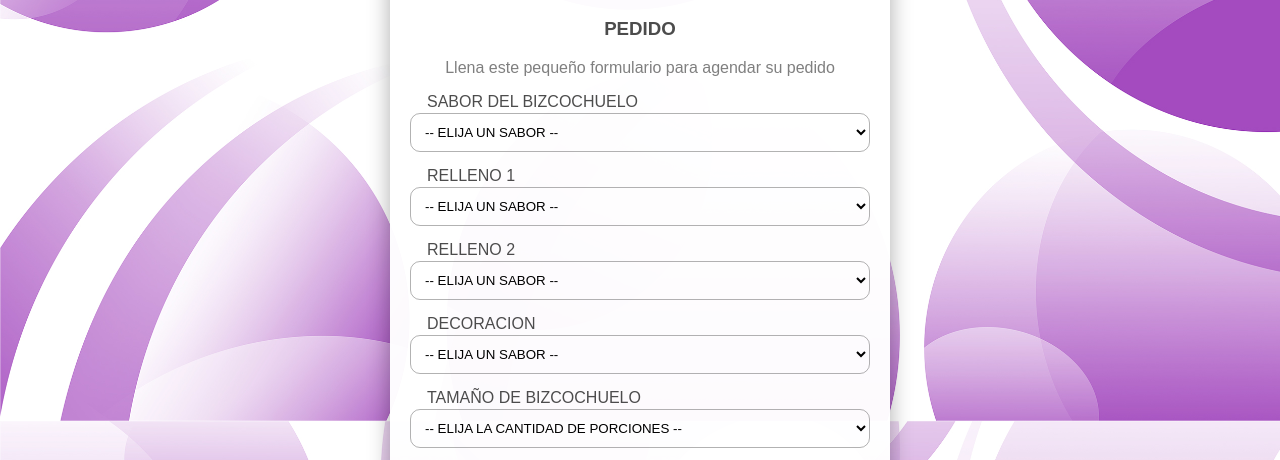
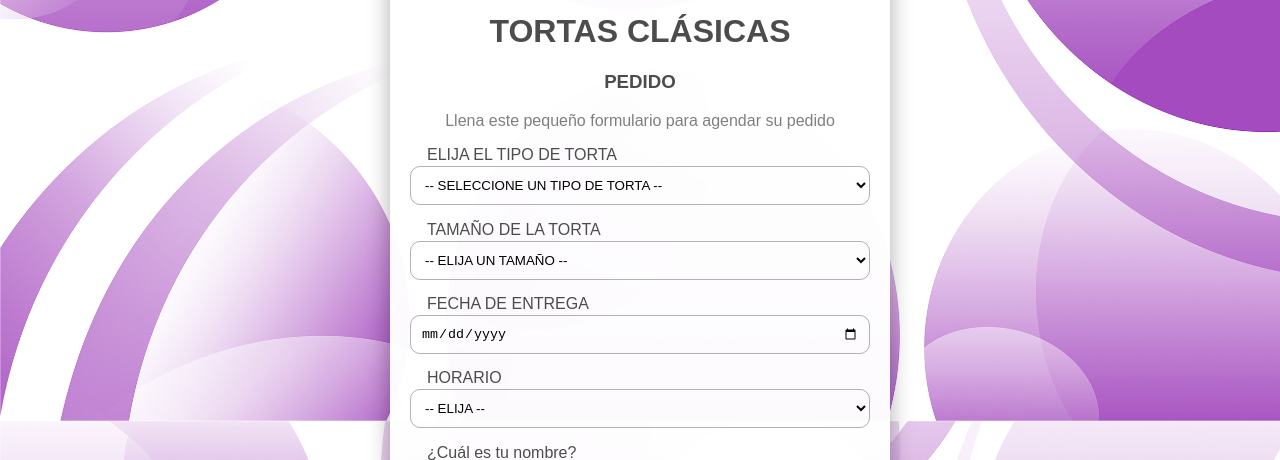
Before and after one commit to DulcesTentacionessintacc/Clasicas, a plain HTML site: page index.html in a window 1280 px wide. Shown: the part 329-789 px from the top of the page. Drawn offline with Linux system fonts and the light colour scheme.

Commit message:
Add files via upload

```diff
--- a/index.html
+++ b/index.html
@@ -14,62 +14,35 @@
     <form id="tortas" action="" class="formulario" name="tortas" required="">
       <img src="Logo.png" class="imgLogo" />
 
-      <h1 class="formulario__titulo"></h1>
+      <h1 class="formulario__titulo">TORTAS CLÁSICAS</h1>
       <h3 class="formulario__subtitulo">PEDIDO</h3>
       <p class="formulario__parrafo">
         Llena este pequeño formulario para agendar su pedido
       </p>
 
-      <label for="bizcochuelo" class="formulario__label"
-        >SABOR DEL BIZCOCHUELO</label
+      <label for="relleno1" class="formulario__label"
+        >ELIJA EL TIPO DE TORTA</label
       >
-      <select id="bizcochuelo" name="listaservicios" class="formulario__input" required="" onchange="precio()" >
-        <option value="">-- ELIJA UN SABOR --</option>
-        <option value="BIZCOCHUELO DE VAINILLA">BIZCOCHUELO DE VAINILLA</option>
-        <option value="BIZCOCHUELO DE CHOCOLATE">BIZCOCHUELO DE CHOCOLATE</option>
-
+      <select id="listacremas" name="listacremas" class="formulario__input2" required="" onchange="javascript: cambia_cremas(this.options[this.selectedIndex].value); precio()">
+        <option value="">-- SELECCIONE UN TIPO DE TORTA --</option>
+        <option value="ESTANDAR">ESTANDAR</option>
+        <option value="ROGEL">ROGEL</option>
+        <option value="CHAJA">CHAJA</option>
+        <option value="SELVA NEGRA">SELVA NEGRA</option>
+        <option value="MOCCA">MOCCA</option>
+        <option value="FRUTILLA">FRUTILLA</option>
       </select>
 
-      <label for="relleno1" class="formulario__label"
-        >RELLENO 1</label
-      >
-      <select id="listacremas" name="listacremas" class="formulario__input2" required="" onchange="javascript: cambia_cremas(this.options[this.selectedIndex].value); precio()">
-        <option value="">-- ELIJA UN SABOR --</option>
-        <option value="DULCE DE LECHE REPOSTERO">DULCE DE LECHE REPOSTERO</option>
-        <option value="GANACHE DE CHOCOLATE NEGRO">GANACHE DE CHOCOLATE NEGRO</option>
-        <option value="GANACHE BLANCO CON MARROC">GANACHE BLANCO CON MARROC</option>
-        <option value="COMBINADO DE REPOSTERO CON GANACHE NEGRO">COMBINADO DE REPOSTERO CON GANACHE NEGRO</option>
-      </select>
+      <p>
+        <h4 id="des1" class="formulario__label2"></h4>
+      </p>
 
       <label for="relleno2" class="formulario__label"
-        >RELLENO 2</label>
+        >TAMAÑO DE LA TORTA</label>
 
         <select id="cremas" name="cremas" class="formulario__input" onchange="precio()" >
-          <option value="">-- ELIJA UN SABOR --</option>
+          <option value="">-- ELIJA UN TAMAÑO --</option>
          </select>
-
-      <label for="decoracion" class="formulario__label"
-        >DECORACION</label
-      >
-      <select id="decoracion" name="decoracion" class="formulario__input" required="" onchange="precio()">
-        <option value="">-- ELIJA UN SABOR --</option>
-        <option value="CREMA DE LECHE">CREMA DE LECHE</option>
-        <option value="GANACHE DE CHOCOLATE">GANACHE DE CHOCOLATE</option>
-        <option value="MERENGUE">MERENGUE</option>
-        <option value="BUTTERCREAM">BUTTERCREAM</option>
-      </select>
-
-      <label for="tamaño" class="formulario__label"
-        >TAMAÑO DE BIZCOCHUELO</label>
-
-      <select id="tamaño" name="tamaño" class="formulario__input" required="" onchange="precio()">
-        <option>-- ELIJA LA CANTIDAD DE PORCIONES --</option>
-        <option value="10 PORCIONES">10 PORCIONES - APROX. 1,300 Kg</option>
-        <option value="20 PORCIONES">20 PORCIONES - APROX. 2,500 Kg</option>
-        <option value="25 PORCIONES">25 PORCIONES - APROX. 3,300 Kg</option>
-        <option value="30 PORCIONES">30 PORCIONES - APROX. 4,000 Kg</option>
-        <option value="35 PORCIONES">35 PORCIONES - APROX. 5,000 Kg</option>
-      </select>
 
       <label for="tamaño" class="formulario__label"
         >FECHA DE ENTREGA</label>
@@ -97,16 +70,7 @@
         required=""
         placeholder="Indica cuál es tu nombre completo"
       />
-      <label for="detalle" class="formulario__label">Agregar descripcion especifica respecto a la decoración (Decoracion Femenina o Masculina,frases,etc)</label>
-      <input
-        id="detalle"
-        type="text"
-        class="formulario__input"
-        required=""
-        placeholder="Agrega una descripción"
-      />
       <h4 class="formulario__subtitulo">TODAS LAS TORTAS TIENEN CAJA, EXCEPTO LA DE 35 PORCIONES</h4>
-      <h4 class="formulario__subtitulo">AGREGADOS DE FLORES Y PERSONAJES EN PASTA,COLORES INTENSOS, LÁMINAS COMESTIBLES, DRIP DE CHOCOLATE Y DEMÁS DETALLES DE DECORACIÓN ESPECIFICA TIENEN UN COSTO ADICIONAL. (CONSULTAR POR WHATSAPP)</h4>
       <h3 class="formulario__subtitulo2">PARA RESERVAR DEBE SEÑAR</h3>
       <h3 class="formulario__subtitulo2">EL 50% DE LA TORTA</h3>
 
```
